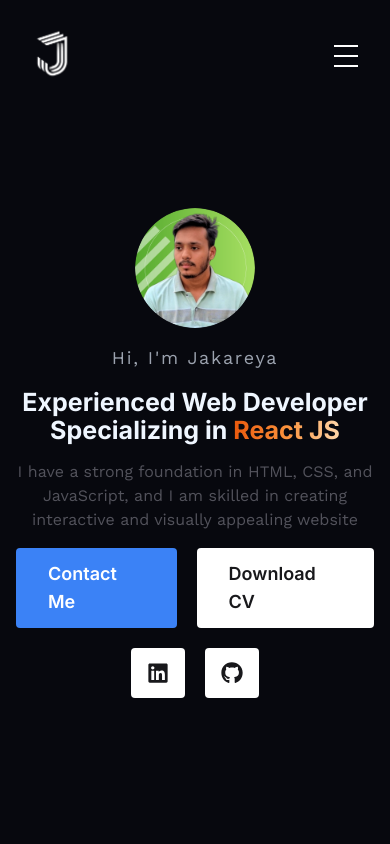
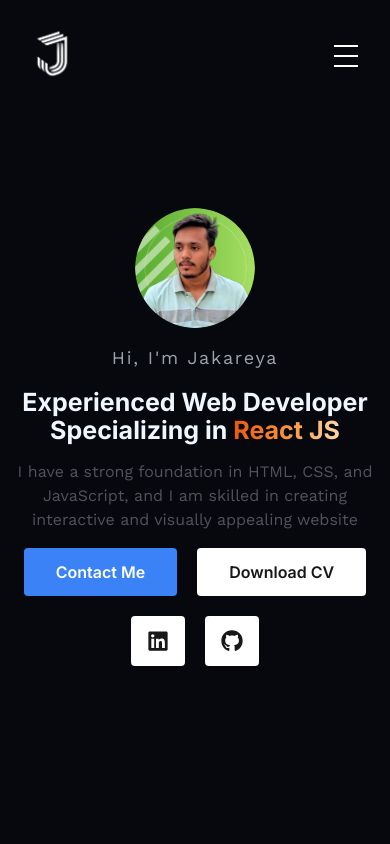
Before and after one commit to jakareya76/portfolio, a Next.js app: page / in a window 390 px wide. Shown: the top 844 px of the page. Built offline with nearby package versions, Linux system fonts and the light colour scheme.

Commit message:
make responsive button on 320 screen

```diff
--- a/src/app/globals.css
+++ b/src/app/globals.css
@@ -25,3 +25,9 @@
 .scrollbar-track {
   background: #1d2122 !important;
 }
+
+@media (max-width: 348px) {
+  .hero_button_container {
+    flex-direction: column;
+  }
+}
--- a/src/components/Hero.jsx
+++ b/src/components/Hero.jsx
@@ -43,13 +43,13 @@
         skilled in creating interactive and visually appealing website
       </motion.p>
       <div className="flex flex-wrap items-center justify-center gap-5">
-        <div className="flex items-center justify-center gap-5">
+        <div className="flex flex-row items-center justify-center gap-5 hero_button_container">
           <motion.a
             initial={{ y: 10, opacity: 0 }}
             animate={{ y: 0, opacity: 1 }}
             transition={{ duration: 0.5, delay: 0.9 }}
             href="#contact"
-            className="flex items-center justify-center px-8 py-3 text-lg font-semibold text-white duration-200 bg-blue-500 rounded font-inter "
+            className="flex items-center justify-center px-8 py-3 font-semibold text-white duration-200 bg-blue-500 rounded md:text-lg font-inter "
           >
             Contact Me
           </motion.a>
@@ -59,7 +59,7 @@
             transition={{ duration: 0.5, delay: 0.9 }}
             href="/cv.pdf"
             download
-            className="flex items-center justify-center px-8 py-3 text-lg font-semibold duration-200 bg-white rounded text-zinc-900 font-inter "
+            className="flex items-center justify-center px-8 py-3 font-semibold duration-200 bg-white rounded md:text-lg text-zinc-900 font-inter "
           >
             Download CV
           </motion.a>
```
